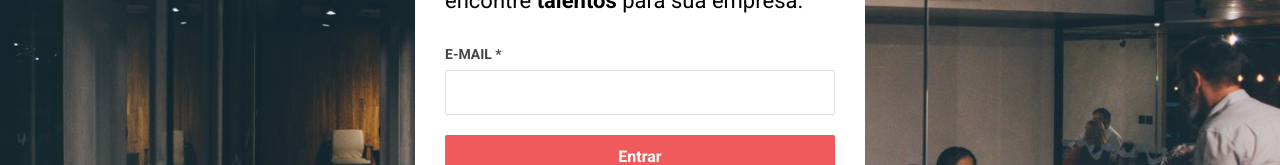
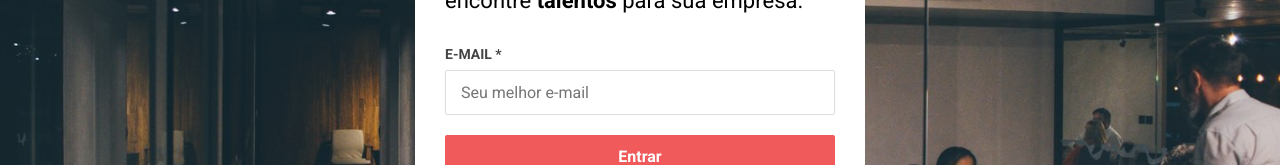
Before and after one commit to helderberto/aircnc, a React (Create React App) app in the folder frontend/: page / in a window 1280 px wide. Shown: the part 268-433 px from the top of the page. Built offline with nearby package versions, Linux system fonts and the light colour scheme.

Commit message:
feat: frontend make request to sessions and save user to localStorage

```diff
--- a/frontend/src/App.js
+++ b/frontend/src/App.js
@@ -1,9 +1,28 @@
-import React from "react";
+import React, { useState } from "react";
+import api from "./services/api";
 import "./App.css";
 
 import logo from "./assets/logo.svg";
 
 function App() {
+  const [email, setEmail] = useState("");
+
+  async function handleSubmit(event) {
+    event.preventDefault();
+
+    const response = await api.post("/sessions", { email });
+
+    const { _id } = response.data;
+
+    if (_id) {
+      localStorage.setItem("user", _id);
+    }
+  }
+
+  function handleEmailChange(event) {
+    setEmail(event.target.value);
+  }
+
   return (
     <div className="container">
       <img src={logo} alt="AirCnC" />
@@ -14,9 +33,15 @@ function App() {
           <strong>talentos</strong> para sua empresa.
         </p>
 
-        <form>
+        <form onSubmit={handleSubmit}>
           <label htmlFor="email">E-mail *</label>
-          <input type="email" id="email" palceholder="Seu melhor e-mail" />
+          <input
+            type="email"
+            id="email"
+            placeholder="Seu melhor e-mail"
+            value={email}
+            onChange={handleEmailChange}
+          />
 
           <button className="btn" type="submit">
             Entrar
```
